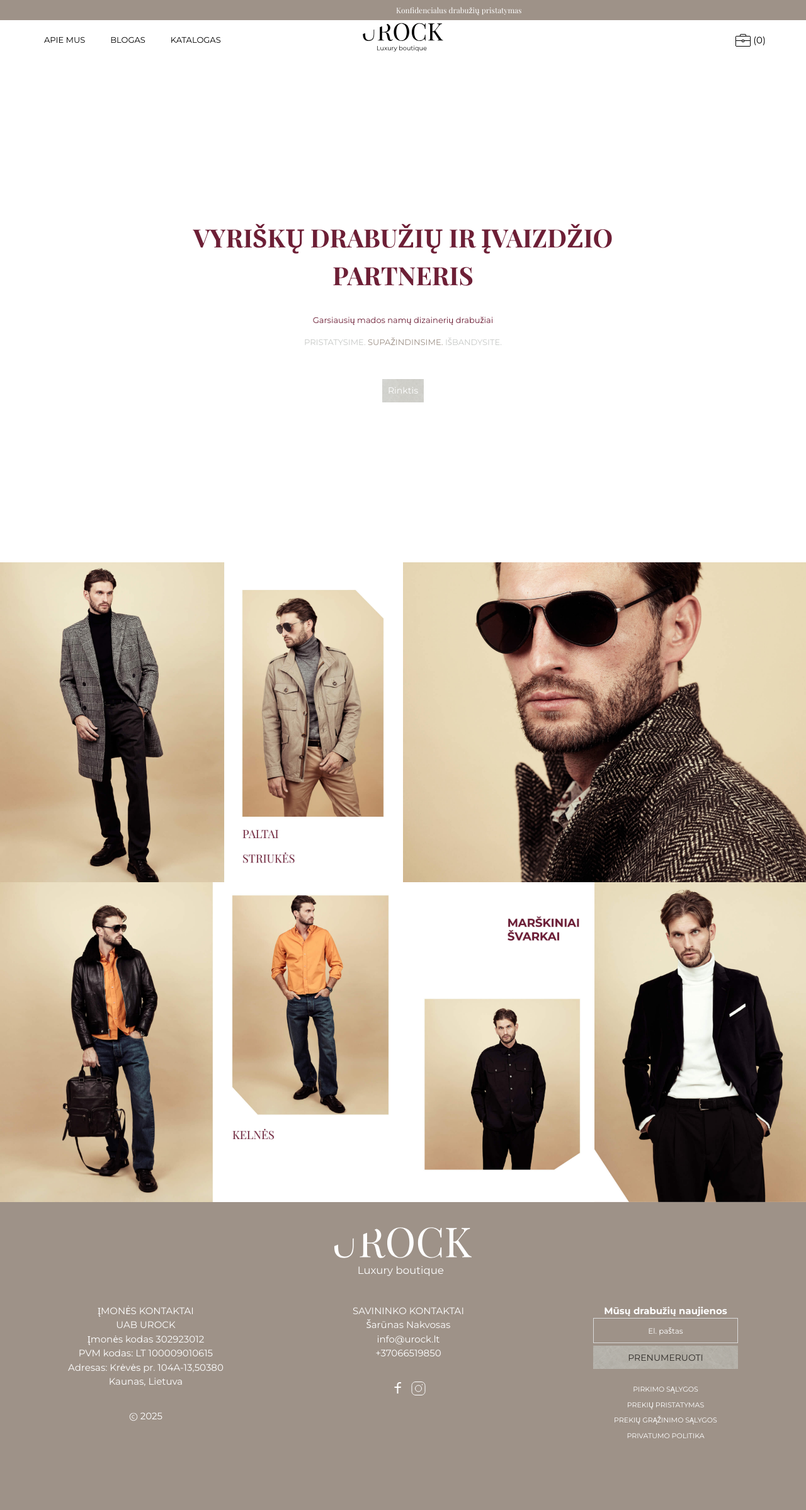
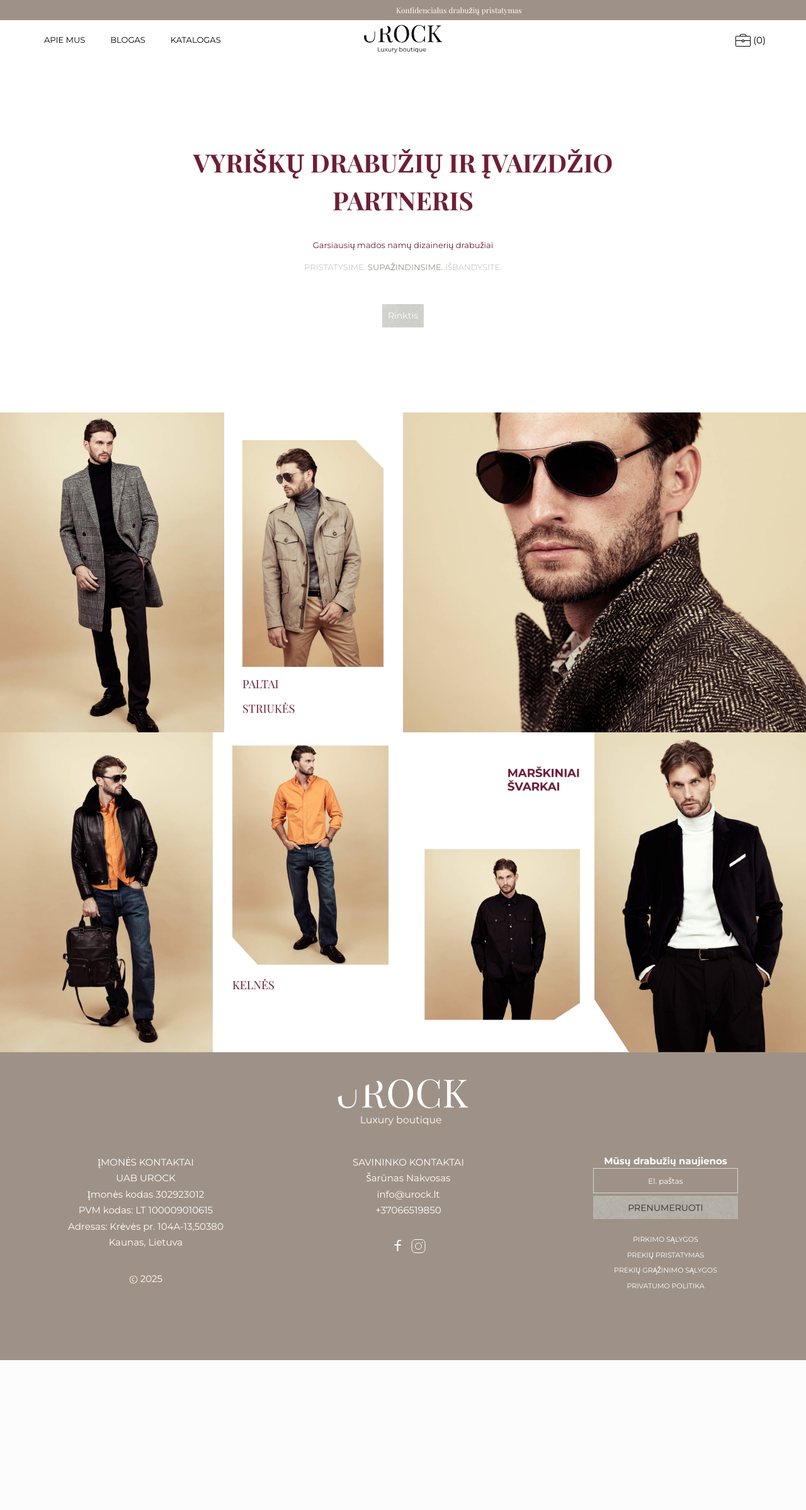
Before and after one commit to SarunasNak/urockshop, a Django app: template templates/fe/pages/home.html in a window 1280 px wide. Shown: the whole page at 63% size. After the commit the page ends 2160 px from the top, so only its background shows below. Run offline with Django 5.2, Linux system fonts and the light colour scheme; the template is opened without the code that fills it, so the values that code supplies are empty; data comes from the database, SQL or seed files in the repository; some libraries are stand-ins or nearby versions.

Commit message:
home page logo and intro fix

```diff
--- a/templates/fe/assets/css/style.css
+++ b/templates/fe/assets/css/style.css
@@ -2,8 +2,7 @@
   font-family: "Montserrat";
   src: url("../fonts/monserrat/montserrat-latin-400-normal.woff2")
       format("woff2"),
-    url("../fonts/monserrat/Montserrat-Regular.ttf")
-      format("truetype");
+    url("../fonts/monserrat/Montserrat-Regular.ttf") format("truetype");
   font-weight: 400;
   font-style: normal;
   font-display: swap;
@@ -13,8 +12,7 @@
   font-family: "Montserrat";
   src: url("../fonts/monserrat/montserrat-latin-700-normal.woff2")
       format("woff2"),
-    url("../fonts/monserrat/Montserrat-Bold.ttf")
-      format("truetype");
+    url("../fonts/monserrat/Montserrat-Bold.ttf") format("truetype");
   font-weight: 700;
   font-style: normal;
   font-display: swap;
@@ -25,8 +23,7 @@
   font-family: "Inter";
   font-style: normal;
   font-weight: 400;
-  src: url("../fonts/inter/inter-v20-latin-regular.woff2")
-      format("woff2"),
+  src: url("../fonts/inter/inter-v20-latin-regular.woff2") format("woff2"),
     url(../fonts/); /* Chrome 36+, Opera 23+, Firefox 39+, Safari 12+, iOS 10+ */
 }
 /* inter-700 - latin */
@@ -35,8 +32,7 @@
   font-family: "Inter";
   font-style: normal;
   font-weight: 700;
-  src: url("../fonts/inter/inter-v20-latin-700.woff2")
-    format("woff2"); /* Chrome 36+, Opera 23+, Firefox 39+, Safari 12+, iOS 10+ */
+  src: url("../fonts/inter/inter-v20-latin-700.woff2") format("woff2"); /* Chrome 36+, Opera 23+, Firefox 39+, Safari 12+, iOS 10+ */
 }
 
 /* playfair-display-regular - latin */
@@ -105,14 +101,14 @@ a {
 }
 
 .tw-button-bg-mrm {
-  background: url(../img/marmuras_sviesiai_pilkas_minimal.png);
+  background: url(../img/marmuras_sviesiai_pilkas_minimal.jpg);
   background-size: cover;
   background-repeat: no-repeat;
   background-position: center;
 }
 
 .tw-button-bg-mrm:hover {
-  background: url(../img/marmuras_tamsiai_pilkas_minimal.png);
+  background: url(../img/marmuras_tamsiai_pilkas_minimal.jpg);
   background-size: cover;
   background-repeat: no-repeat;
   background-position: center;
--- a/templates/fe/pages/home.html
+++ b/templates/fe/pages/home.html
@@ -1,10 +1,10 @@
 <!DOCTYPE html>
-<html lang="en" x-data>
+<html lang="lt" x-data>
   <head>
     <meta charset="UTF-8" />
     <meta name="viewport" content="width=device-width, initial-scale=1.0" />
     <meta name="robots" content="noindex, nofollow" />
-    <title>Urockshop Frontend</title>
+    <title>Titulinis</title>
 
     <!-- Tailwind CSS (CDN) -->
     <script src="https://cdn.tailwindcss.com"></script>
@@ -90,7 +90,9 @@
         </div>
       </div>
       <div class="container">
-        <div class="flex items-center justify-between py-3 md:pt-3 md:pb-2">
+        <div
+          class="flex items-center justify-between py-[6px] md:pt-3 md:pb-2 relative"
+        >
           <!-- Left Nav -->
           <nav class="hidden md:flex space-x-2 lg:space-x-5 text-[13px]">
             <a
@@ -111,8 +113,13 @@
           </nav>
 
           <!-- Logo -->
-          <div class="absolute left-1/2 transform -translate-x-1/2">
-            <a class="h-[50px] md:h-[70px] inline-block" href="#">
+          <div
+            class="absolute left-1/2 -translate-x-1/2 top-[-17%] md:top-[-7%]"
+          >
+            <a
+              class="h-[52px] max-w-[125px] md:h-[70px] md:max-w-[180px] inline-block"
+              href="#"
+            >
               <img
                 class="aspect-[79.00/29.87] md:aspect-[110.00/41.60] object-cover w-full h-full"
                 src="/fe/assets/img/logo-urock.svg"
@@ -200,7 +207,7 @@
     <main>
       <!-- Intro Section -->
       <section
-        class="flex items-center justify-center min-h-screen py-12 px-5 text-center"
+        class="flex items-center justify-center md:min-h-[562px] py-12 px-5 text-center"
       >
         <div class="max-w-3xl">
           <!-- Paragraph -->
@@ -212,7 +219,7 @@
 
           <!-- Title -->
           <h1
-            class="text-[24px] text-brand-maroon md:text-[40px] font-serif font-normal md:font-bold mb-8"
+            class="text-[24px] max-w-[251px] md:max-w-full text-brand-maroon md:text-[40px] font-serif font-normal md:font-bold mb-8"
           >
             VYRIŠKŲ DRABUŽIŲ IR ĮVAIZDŽIO PARTNERIS
           </h1>
@@ -283,13 +290,16 @@
         />
       </section>
     </main>
-    <footer class="pb-4 pt-12 md:py-10 bg-brand-beige relative">
+    <footer class="pb-4 pt-8 md:py-10 bg-brand-beige relative">
       <div class="container">
-        <div class="relative h-[54px] md:h-[90px] pt-6 pb-2">
+        <div class="relative h-[80px] md:h-[90px] pt-6 pb-2">
           <div
             class="absolute left-1/2 transform -translate-x-1/2 top-1/2 -translate-y-1/2"
           >
-            <a class="h-[100px] md:h-[120px] inline-block" href="#top">
+            <a
+              class="h-[80px] w-[180px] md:h-[120px] md:w-[300px] inline-block"
+              href="#top"
+            >
               <img
                 class="aspect-[79.00/29.87] md:aspect-[110.00/41.60] object-cover w-full h-full invert brightness-0"
                 src="/fe/assets/img/logo-urock.svg"
@@ -301,7 +311,9 @@
         <div
           class="flex flex-col md:flex-row justify-center md:justify-between text-center text-white text-[15px] min-h-[319px] md:pt-8 lg:px-12"
         >
-          <div class="md:max-w-[249px] order-2 md:order-1 mb-4 md:mb-0">
+          <div
+            class="md:max-w-[249px] order-2 md:order-1 mb-4 md:mb-0 leading-[1.7]"
+          >
             <p>ĮMONĖS KONTAKTAI</p>
             <p>UAB UROCK</p>
             <p>Įmonės kodas 302923012</p>
@@ -333,7 +345,7 @@
               <span> 2025 </span>
             </div>
           </div>
-          <div class="md:max-w-[249px] order-1 lg:order-2">
+          <div class="md:max-w-[249px] order-1 lg:order-2 leading-[1.7]">
             <p>SAVININKO KONTAKTAI</p>
             <p>Šarūnas Nakvosas</p>
             <a class="block hover:text-[#757171]" href="mailto:info@urock.lt"
@@ -404,7 +416,7 @@
             </div>
             <div class="mt-8 block md:hidden">
               <svg
-                class="inline-block"
+                class="inline-block relative top-[-1px]"
                 xmlns="http://www.w3.org/2000/svg"
                 width="14"
                 height="14"
```
Also changed, not shown: templates/fe/assets/img/marmuras_sviesiai_pilkas_minimal.jpg (added), templates/fe/assets/img/marmuras_sviesiai_pilkas_minimal.png (deleted), templates/fe/assets/img/marmuras_tamsiai_pilkas_minimal.jpg (added), templates/fe/assets/img/marmuras_tamsiai_pilkas_minimal.png (deleted).
